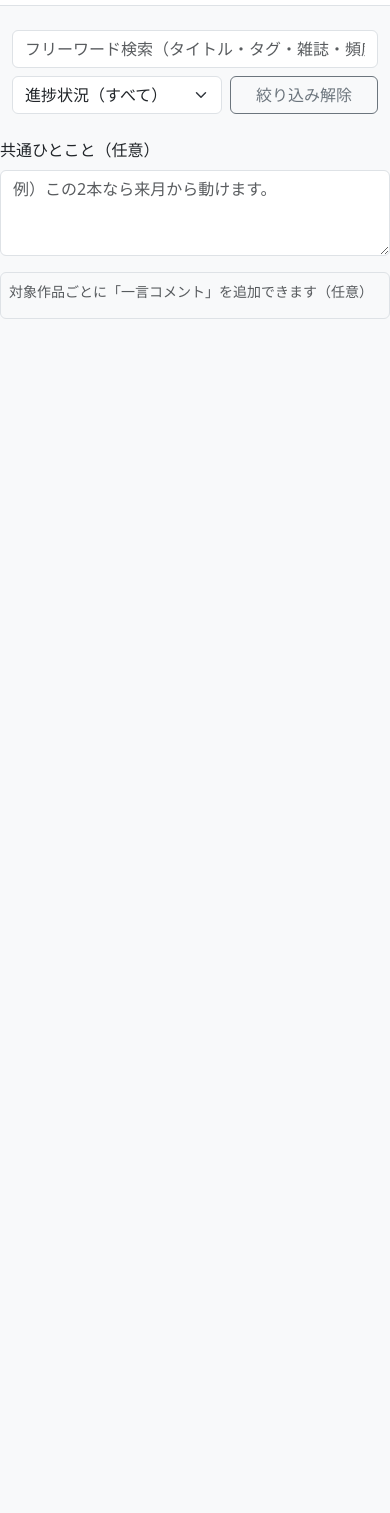
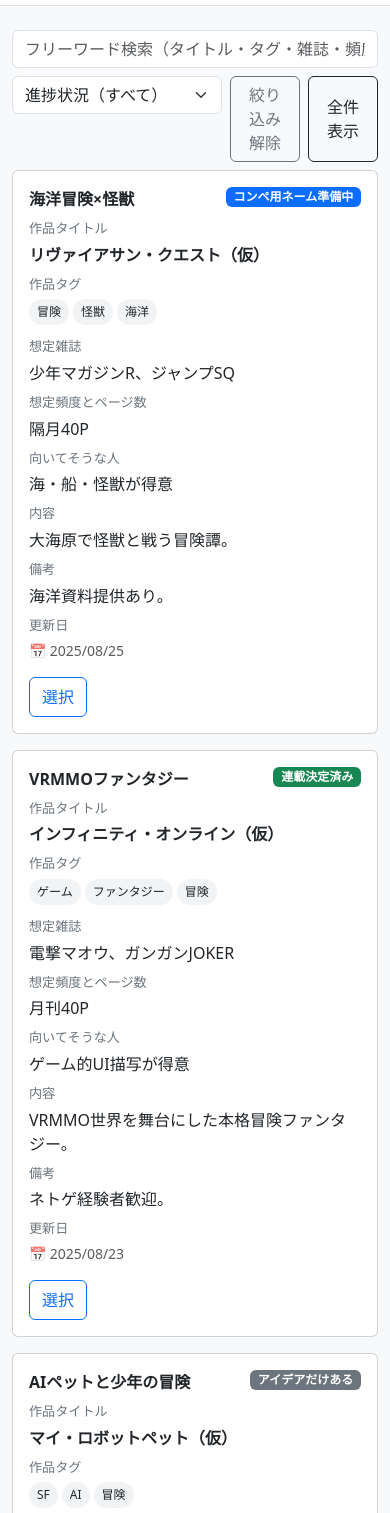
Before and after one commit to fukahorock/mangamatch, a plain HTML site: page frontend/index.html in a window 390 px wide. Shown: the part 87-1600 px from the top of the page. Before the commit the page ends 844 px from the top, so only its background shows below. Drawn offline with nearby package versions, Linux system fonts and the light colour scheme.

Commit message:
update index.html

```diff
--- a/frontend/app.js
+++ b/frontend/app.js
@@ -4,8 +4,9 @@
   const emptyEl = $("#empty");
   const stickyBar = $("#stickyBar");
   const countEl = $("#count");
+  const pagerEl = $("#pager");
 
-  // デモ用ログイン表示
+  // ログイン表示（デモ）
   const demoName = "（テストユーザー）";
   ["#userName", "#userNameSide", "#userNameOff"].forEach(sel=>{
     const el = document.querySelector(sel); if(el) el.textContent = demoName;
@@ -15,18 +16,30 @@
   const res = await fetch("projects.json", { cache: "no-store" });
   let projects = await res.json();
 
-  // 更新日ソート（新しい順）
+  // 更新日で新しい順
   projects.sort((a,b)=> new Date(b.updatedAt) - new Date(a.updatedAt));
 
-  const selected = new Map();
-  let progressFilter = "";
-  let keyword = "";
+  // 状態
+  const selected = new Map(); // id -> project
+  let progressFilter = "";    // 進捗のみ
+  let keyword = "";           // フリーワード
+  let tagFilter = "";         // タグクリック絞り込み
+  let showAll = false;        // 全件表示
+  const perPage = 6;
+  let currentPage = 1;
+
+  // UI参照
+  const activeTagBar = $("#activeTagBar");
+  const activeTagEl  = $("#activeTag");
+  const toggleAllBtn = $("#toggleAllBtn");
+  const toggleAllBtnSp = $("#toggleAllBtnSp");
 
   const progressColor = (p)=>({
     "連載決定済み":"success",
     "コンペ用ネーム準備中":"primary",
     "一緒につくろう企画段階":"warning",
-    "アイデアだけある":"secondary"
+    "アイデアだけある":"secondary",
+    "募集終了":"secondary"
   }[p] || "secondary");
 
   function formatDate(iso){
@@ -38,6 +51,7 @@
 
   function matches(p){
     if(progressFilter && p.progress !== progressFilter) return false;
+    if(tagFilter && !(p.tags||[]).includes(tagFilter)) return false;
     if(keyword){
       const blob = [
         p.projectName, p.progress, p.title,
@@ -49,8 +63,65 @@
     return true;
   }
 
+  function filteredItems(){
+    return projects.filter(matches);
+  }
+
+  function pagedItems(items){
+    if(showAll) return items;
+    const start = (currentPage-1)*perPage;
+    return items.slice(start, start + perPage);
+  }
+
+  function renderPager(total){
+    pagerEl.innerHTML = "";
+    if(showAll) return;
+
+    const totalPages = Math.max(1, Math.ceil(total/perPage));
+    currentPage = Math.min(currentPage, totalPages);
+
+    const mkItem = (label, page, disabled=false, active=false)=>{
+      const li = document.createElement("li");
+      li.className = `page-item ${disabled?'disabled':''} ${active?'active':''}`;
+      const a = document.createElement("a");
+      a.className = "page-link";
+      a.href = "#";
+      a.textContent = label;
+      a.addEventListener("click",(e)=>{
+        e.preventDefault();
+        if(disabled || page===currentPage) return;
+        currentPage = page;
+        render();
+        window.scrollTo({top:0, behavior:"smooth"});
+      });
+      li.appendChild(a);
+      return li;
+    };
+
+    const totalPagesNum = Math.max(1, Math.ceil(total/perPage));
+    pagerEl.appendChild(mkItem("«", Math.max(1, currentPage-1), currentPage===1));
+    for(let p=1;p<=totalPagesNum;p++){
+      pagerEl.appendChild(mkItem(String(p), p, false, p===currentPage));
+    }
+    pagerEl.appendChild(mkItem("»", Math.min(totalPagesNum, currentPage+1), currentPage===totalPagesNum));
+  }
+
   function render(){
-    const items = projects.filter(matches);
+    const itemsAll = filteredItems();
+    const items = pagedItems(itemsAll);
+
+    // 上部の「全件表示」ボタン表示制御
+    if(itemsAll.length > perPage){
+      toggleAllBtn?.classList.remove("d-none");
+      toggleAllBtnSp?.classList.remove("d-none");
+    } else {
+      toggleAllBtn?.classList.add("d-none");
+      toggleAllBtnSp?.classList.add("d-none");
+    }
+    toggleAllBtn && (toggleAllBtn.textContent = showAll ? "ページ表示" : "全件表示");
+    toggleAllBtnSp && (toggleAllBtnSp.textContent = showAll ? "ページ表示" : "全件表示");
+
+    // リスト描画
     listEl.innerHTML = "";
     if(!items.length){ emptyEl.classList.remove("d-none"); }
     else { emptyEl.classList.add("d-none"); }
@@ -59,14 +130,22 @@
       const col = document.createElement("div");
       // 基本2列
       col.className = "col-12 col-md-6 col-lg-6";
-      const tagsHtml = (p.tags||[]).map(t=>`<span class="mm-chip">${t}</span>`).join("");
+
+      const tagsHtml = (p.tags||[]).map(t=>`<span class="mm-chip js-tag" data-tag="${t}">${t}</span>`).join("");
+
+      // 募集終了の表示制御
+      const isClosed = (p.progress === "募集終了");
+      const badgeClass = isClosed ? "badge-closed" : `text-bg-${progressColor(p.progress)}`;
+      const selectBtnStateClass = selected.has(p.id) ? "btn-primary" : "btn-outline-primary";
+      const selectBtnLabel = selected.has(p.id) ? "✓ 選択中" : "選択";
+      const disabledAttr = isClosed ? "disabled" : "";
 
       col.innerHTML = `
         <div class="card mm-card h-100">
           <div class="card-body d-flex flex-column">
             <div class="d-flex align-items-start justify-content-between">
               <div class="fw-semibold">${p.projectName}</div>
-              <span class="badge text-bg-${progressColor(p.progress)}">${p.progress}</span>
+              <span class="badge ${badgeClass}">${p.progress}</span>
             </div>
 
             <div class="mt-2">
@@ -109,25 +188,41 @@
               <div class="small text-muted">📅 ${formatDate(p.updatedAt)}</div>
             </div>
 
-            <div class="mt-3 d-flex justify-content-end">
-              <div class="form-check">
-                <input class="form-check-input js-check" type="checkbox" value="${p.id}" id="chk_${p.id}">
-                <label class="form-check-label small" for="chk_${p.id}">選択</label>
-              </div>
+            <div class="mt-3 d-flex justify-content-between align-items-center">
+              <button class="btn select-btn ${selectBtnStateClass} js-select" data-id="${p.id}" ${disabledAttr}>${selectBtnLabel}</button>
+              ${isClosed ? '<span class="small text-muted ms-2">募集終了のため選択不可</span>' : ''}
             </div>
           </div>
         </div>
       `;
       listEl.appendChild(col);
 
-      // 複数選択
-      const chk = col.querySelector(".js-check");
-      chk.checked = selected.has(p.id);
-      chk.addEventListener("change",(e)=>{
-        if(e.target.checked) selected.set(p.id,p); else selected.delete(p.id);
-        updateBar();
+      // タグクリック → フィルタ
+      col.querySelectorAll(".js-tag").forEach(el=>{
+        el.addEventListener("click", ()=>{
+          tagFilter = el.dataset.tag;
+          activeTagEl.textContent = `# ${tagFilter}`;
+          activeTagBar.classList.remove("d-none");
+          currentPage = 1;
+          render();
+          window.scrollTo({top:0,behavior:"smooth"});
         });
       });
+
+      // 選択ボタン（トグル）
+      const btn = col.querySelector(".js-select");
+      if(btn){
+        btn.addEventListener("click", ()=>{
+          if(selected.has(p.id)) selected.delete(p.id);
+          else selected.set(p.id, p);
+          updateBar();
+          render(); // ボタン見た目更新のため再描画
+        });
+      }
+    });
+
+    // ページャ
+    renderPager(filteredItems().length);
   }
 
   function updateBar(){
@@ -136,19 +231,27 @@
     stickyBar.style.display = n ? "block" : "none";
   }
 
-  // 検索・進捗
-  $("#searchInput").addEventListener("input",(e)=>{ keyword = e.target.value.trim().toLowerCase(); render(); });
-  $("#filterProgress").addEventListener("change",(e)=>{ progressFilter = e.target.value; render(); });
+  // 検索・進捗・タグ解除
+  $("#searchInput").addEventListener("input",(e)=>{ keyword = e.target.value.trim().toLowerCase(); currentPage=1; render(); });
+  $("#filterProgress").addEventListener("change",(e)=>{ progressFilter = e.target.value; currentPage=1; render(); });
   $("#clearFilters").addEventListener("click", ()=>{
-    progressFilter=""; keyword="";
+    progressFilter=""; keyword=""; tagFilter="";
     $("#searchInput").value=""; $("#filterProgress").value="";
-    render();
+    activeTagBar.classList.add("d-none");
+    currentPage=1; render();
   });
+  $("#clearTagBtn").addEventListener("click", ()=>{
+    tagFilter=""; activeTagBar.classList.add("d-none"); currentPage=1; render();
+  });
+
+  // 全件表示トグル（PC/スマホ）
+  const toggleAll = ()=>{ showAll = !showAll; currentPage = 1; render(); };
+  toggleAllBtn?.addEventListener("click", toggleAll);
+  toggleAllBtnSp?.addEventListener("click", ()=>{ toggleAll(); /* 閉じるのは任意 */ });
 
   // 送信モーダル（デザインのみ）
   const modal = new bootstrap.Modal(document.getElementById("submitModal"));
-
-document.getElementById("openModalBtn").addEventListener("click", ()=>{
+  $("#openModalBtn").addEventListener("click", ()=>{
     const wrap = document.getElementById("selectedList");
     wrap.innerHTML = "";
     [...selected.values()].forEach(p=>{
@@ -182,7 +285,6 @@ document.getElementById("submitForm").addEventListener("submit",(e)=>{
     modal.hide();
   });
 
-
   // 初期表示
   render();
 })();
--- a/frontend/index.html
+++ b/frontend/index.html
@@ -7,15 +7,19 @@
   <!-- Bootstrap 5 (CDN) -->
   <link href="https://cdn.jsdelivr.net/npm/bootstrap@5.3.3/dist/css/bootstrap.min.css" rel="stylesheet" crossorigin="anonymous">
   <style>
-    body{background:#f8f9fa; padding-bottom:96px;}
+    body{background:#f8f9fa; padding-bottom:120px;}
     .mm-card{transition:box-shadow .15s ease;}
     .mm-card:hover{box-shadow:0 .25rem .75rem rgba(0,0,0,.08);}
-    .mm-chip{display:inline-block;padding:.25rem .5rem;border-radius:999px;font-size:.75rem;background:#f1f3f5;margin-right:.25rem;margin-bottom:.25rem;}
+    .mm-chip{display:inline-block;padding:.25rem .5rem;border-radius:999px;font-size:.75rem;background:#f1f3f5;margin-right:.25rem;margin-bottom:.25rem;cursor:pointer;}
+    .mm-chip:hover{background:#e9ecef;}
     .mm-label{font-size:.82rem;color:#6c757d;}
     .mm-note{white-space:pre-wrap;}
     .mm-stickybar{position:fixed;left:0;right:0;bottom:0;z-index:1030;display:none}
     .avatar{width:36px;height:36px;border-radius:50%;object-fit:cover}
     @media (min-width: 992px){ .content-with-nav{display:grid;grid-template-columns:1fr 280px;gap:24px;} }
+    .select-btn.btn { min-height: 40px; }
+    .select-btn.selected { pointer-events: auto; }
+    .badge-closed { background: #6c757d !important; }
   </style>
 </head>
 <body>
@@ -43,27 +47,41 @@
     <!-- メイン列 -->
     <section>
       <!-- 上部フィルタ -->
-      <div class="row g-2 mb-3">
-        <div class="col-12 col-md-7">
+      <div class="row g-2 mb-2">
+        <div class="col-12 col-lg-6">
           <input id="searchInput" class="form-control" placeholder="フリーワード検索（タイトル・タグ・雑誌・頻度/ページ数・向いてそうな人・内容）" />
         </div>
-        <div class="col-7 col-md-3">
+        <div class="col-7 col-sm-6 col-lg-3">
           <select id="filterProgress" class="form-select">
             <option value="">進捗状況（すべて）</option>
             <option value="連載決定済み">連載決定済み</option>
             <option value="コンペ用ネーム準備中">コンペ用ネーム準備中</option>
             <option value="一緒につくろう企画段階">一緒につくろう企画段階</option>
             <option value="アイデアだけある">アイデアだけある</option>
+            <option value="募集終了">募集終了</option>
           </select>
         </div>
-        <div class="col-5 col-md-2 d-grid">
-          <button id="clearFilters" class="btn btn-outline-secondary">絞り込み解除</button>
+        <div class="col-5 col-sm-6 col-lg-3 d-flex gap-2">
+          <button id="clearFilters" class="btn btn-outline-secondary w-100">絞り込み解除</button>
+          <button id="toggleAllBtn" class="btn btn-outline-dark d-none d-lg-inline w-100">全件表示</button>
         </div>
+      </div>
+
+      <!-- タグ絞り込みインジケータ -->
+      <div id="activeTagBar" class="mb-3 d-none">
+        <span class="small me-2 text-muted">タグで絞り込み中：</span>
+        <span id="activeTag" class="badge text-bg-dark me-2"></span>
+        <button id="clearTagBtn" class="btn btn-sm btn-outline-secondary">タグ解除</button>
       </div>
 
       <!-- 一覧 -->
       <div id="list" class="row g-3"></div>
       <div id="empty" class="text-center text-muted py-5 d-none">該当する作品がありません。</div>
+
+      <!-- ページネーション -->
+      <nav class="mt-3 d-flex justify-content-center">
+        <ul id="pager" class="pagination"></ul>
+      </nav>
     </section>
 
     <!-- 右ナビ -->
@@ -90,7 +108,7 @@
     </aside>
   </main>
 
-  <!-- オフキャンバス -->
+  <!-- オフキャンバス（スマホのナビ） -->
   <div class="offcanvas offcanvas-start" tabindex="-1" id="navOffcanvas" aria-labelledby="navOffcanvasLabel">
     <div class="offcanvas-header">
       <h5 class="offcanvas-title" id="navOffcanvasLabel">ナビゲーション</h5>
@@ -110,10 +128,12 @@
         <li class="mb-2"><a href="#" class="link-dark" data-bs-dismiss="offcanvas">よくある質問</a></li>
         <li class="mb-2"><a href="#" class="link-dark" data-bs-dismiss="offcanvas">お問い合わせ</a></li>
       </ul>
+      <hr>
+      <button id="toggleAllBtnSp" class="btn btn-outline-dark w-100">全件表示</button>
     </div>
   </div>
 
-  <!-- 下部：選択バー -->
+  <!-- 下部：選択バー（ECサイト形式） -->
   <div id="stickyBar" class="mm-stickybar bg-white border-top">
     <div class="container py-3 d-flex flex-wrap gap-2 align-items-center justify-content-between">
       <div class="small">選択中: <span id="count" class="fw-bold">0</span> 件</div>
@@ -122,20 +142,29 @@
   </div>
 
   <!-- モーダル -->
+  <div class="modal fade" id="submitModal" tabindex="-1" aria-hidden="true">
+    <div class="modal-dialog">
+      <form id="submitForm" class="modal-content">
+        <div class="modal-header">
+          <h5 class="modal-title">フカホリに伝える（まとめて）</h5>
+          <button type="button" class="btn-close" data-bs-dismiss="modal" aria-label="閉じる"></button>
+        </div>
         <div class="modal-body">
           <div class="mb-3">
-      <label class="form-label">共通ひとこと（任意）</label>
+            <label class="form-label">フカホリへのメッセージ（任意）</label>
             <textarea class="form-control" id="noteCommon" rows="3" placeholder="例）この2本なら来月から動けます。"></textarea>
           </div>
-
           <div class="border rounded p-2">
-      <div class="small text-muted mb-2">
-        対象作品ごとに「一言コメント」を追加できます（任意）
-      </div>
+            <div class="small text-muted mb-2">各作品に「一言コメント」を追加できます（任意）</div>
             <div id="selectedList" class="vstack gap-2"></div>
           </div>
         </div>
-
+        <div class="modal-footer">
+          <button id="submitBtn" class="btn btn-primary" type="submit">送信（いまはconsole出力）</button>
+        </div>
+      </form>
+    </div>
+  </div>
 
   <script src="https://cdn.jsdelivr.net/npm/bootstrap@5.3.3/dist/js/bootstrap.bundle.min.js" crossorigin="anonymous"></script>
   <script src="app.js"></script>
--- a/frontend/projects.json
+++ b/frontend/projects.json
@@ -1,42 +1,16 @@
 [
   {
-    "id": "p5",
-    "projectName": "ゆるっと魔女と旅する日常ファンタジー",
-    "progress": "一緒につくろう企画段階",
-    "title": "エリカとヴェロの魔導旅日記（仮）",
-    "tags": ["日常", "ファンタジー", "旅", "魔法少女"],
-    "magazines": "コミックフラッパー、電撃マオウ",
-    "cadenceAndPages": "隔月30P",
-    "goodFor": "女の子や魔法演出が得意／かわいい世界観が好き",
-    "summary": "魔女見習いエリカと剣士ヴェロが各地を旅しながら、魔法と料理と出会いを描くハートフルな冒険。",
-    "notes": "キャラデザ寄りの作画歓迎。",
-    "updatedAt": "2025-08-30"
-  },
-  {
-    "id": "p4",
-    "projectName": "近未来都市での金融サスペンス",
-    "progress": "連載決定済み",
-    "title": "マネーウルフ・ネオ（仮）",
-    "tags": ["サスペンス", "経済", "近未来", "青年誌"],
-    "magazines": "スピリッツ、モーニング",
+    "id": "p1",
+    "projectName": "拳で西部劇世界を戦う漫画",
+    "progress": "コンペ用ネーム準備中",
+    "title": "拳骨無頼（仮）",
+    "tags": ["少年", "ファンタジー", "アクション", "ヤンキー", "スチームパンク"],
+    "magazines": "アフタヌーン、スピリッツ",
     "cadenceAndPages": "月刊40P",
-    "goodFor": "硬派なストーリー／ビル街や都市背景が得意",
-    "summary": "仮想通貨やスタジアム再開発をめぐり、少年起業家たちが未来都市でマネーバトルを繰り広げる。",
-    "notes": "背景写真・取材資料充実。長期連載前提。",
-    "updatedAt": "2025-08-28"
-  },
-  {
-    "id": "p3",
-    "projectName": "異世界転生×サイバーセキュリティギャグ",
-    "progress": "アイデアだけある",
-    "title": "転生した世界のセキュリティがガバガバな件（仮）",
-    "tags": ["ギャグ", "異世界", "IT", "冒険"],
-    "magazines": "ジャンプ＋、マガポケ",
-    "cadenceAndPages": "週刊16P",
-    "goodFor": "ギャグ・パロディが得意な人／現代ネタが好きな人",
-    "summary": "現代のIT知識を異世界に持ち込んだ主人公が、魔法世界の“ガバガバ”セキュリティをネタにしつつ改善？していく。",
-    "notes": "ギャグ寄り。ネタ出しは豊富。",
-    "updatedAt": "2025-08-25"
+    "goodFor": "バトル作画が好き／銃や鎧など装備が好き",
+    "summary": "銃と拳が並び立つ西部劇世界。主人公は拳闘流派の継承者。抗争の渦に巻き込まれる。",
+    "notes": "短編試作から相談OK。背景資料あり。",
+    "updatedAt": "2025-08-02"
   },
   {
     "id": "p2",
@@ -48,20 +22,176 @@
     "cadenceAndPages": "隔週20P",
     "goodFor": "柔らかい日常／料理や食器の描写が得意",
     "summary": "料理研究部に入った新入生と先輩の、台所から始まる青春。",
-    "notes": "カラー扉あり。食器・キッチン道具の参考資料あり。",
-    "updatedAt": "2025-08-22"
+    "notes": "カラー扉あり。",
+    "updatedAt": "2025-08-04"
   },
   {
-    "id": "p1",
-    "projectName": "拳で西部劇世界を戦う漫画",
+    "id": "p3",
+    "projectName": "異世界転生×サイバーセキュリティギャグ",
+    "progress": "アイデアだけある",
+    "title": "転生した世界のセキュリティがガバガバな件（仮）",
+    "tags": ["ギャグ", "異世界", "IT", "冒険"],
+    "magazines": "ジャンプ＋、マガポケ",
+    "cadenceAndPages": "週刊16P",
+    "goodFor": "ギャグ・パロディが得意な人／現代ネタが好きな人",
+    "summary": "現代のIT知識を異世界に持ち込んだ主人公が、魔法世界の“ガバガバ”セキュリティをネタにする。",
+    "notes": "ギャグ寄り。",
+    "updatedAt": "2025-08-06"
+  },
+  {
+    "id": "p4",
+    "projectName": "近未来都市での金融サスペンス",
+    "progress": "連載決定済み",
+    "title": "マネーウルフ・ネオ（仮）",
+    "tags": ["サスペンス", "経済", "近未来", "青年誌"],
+    "magazines": "スピリッツ、モーニング",
+    "cadenceAndPages": "月刊40P",
+    "goodFor": "硬派なストーリー／都市背景が得意",
+    "summary": "仮想通貨や再開発をめぐり、少年起業家たちが未来都市でマネーバトルを繰り広げる。",
+    "notes": "長期連載前提。",
+    "updatedAt": "2025-08-08"
+  },
+  {
+    "id": "p5",
+    "projectName": "ゆるっと魔女と旅する日常ファンタジー",
+    "progress": "一緒につくろう企画段階",
+    "title": "エリカとヴェロの魔導旅日記（仮）",
+    "tags": ["日常", "ファンタジー", "旅", "魔法少女"],
+    "magazines": "コミックフラッパー、電撃マオウ",
+    "cadenceAndPages": "隔月30P",
+    "goodFor": "女の子や魔法演出が得意",
+    "summary": "魔女見習いエリカと剣士ヴェロが各地を旅するハートフル冒険。",
+    "notes": "キャラデザ寄り作画歓迎。",
+    "updatedAt": "2025-08-09"
+  },
+  {
+    "id": "p6",
+    "projectName": "地下アイドル×格闘漫画",
     "progress": "コンペ用ネーム準備中",
-    "title": "拳骨無頼（仮）",
-    "tags": ["少年", "ファンタジー", "アクション", "ヤンキー", "スチームパンク"],
-    "magazines": "アフタヌーン、スピリッツ",
+    "title": "ステージ・ブロウ（仮）",
+    "tags": ["格闘技", "音楽", "青年", "ダーク"],
+    "magazines": "ヤングジャンプ、モーニング",
+    "cadenceAndPages": "隔週24P",
+    "goodFor": "アクションとアイドル両方が描ける人",
+    "summary": "地下アイドルがファイトクラブに参戦する異色作。",
+    "notes": "音楽要素あり。",
+    "updatedAt": "2025-08-11"
+  },
+  {
+    "id": "p7",
+    "projectName": "江戸時代×SF忍者アクション",
+    "progress": "アイデアだけある",
+    "title": "忍者クロノクル（仮）",
+    "tags": ["歴史", "忍者", "SF", "アクション"],
+    "magazines": "ジャンプSQ、アフタヌーン",
+    "cadenceAndPages": "月刊36P",
+    "goodFor": "時代劇や忍者が好き／SF描写が得意",
+    "summary": "江戸にタイムスリップして未来兵器と戦う忍者。",
+    "notes": "資料提供あり。",
+    "updatedAt": "2025-08-12"
+  },
+  {
+    "id": "p8",
+    "projectName": "スポーツ実況バトル",
+    "progress": "一緒につくろう企画段階",
+    "title": "実況魂（仮）",
+    "tags": ["スポーツ", "バトル", "実況"],
+    "magazines": "週刊少年チャンピオン",
+    "cadenceAndPages": "週刊20P",
+    "goodFor": "スポーツ好き／バトル構図が得意",
+    "summary": "実況が強さになるスポーツバトル漫画。",
+    "notes": "ギャグ要素あり。",
+    "updatedAt": "2025-08-14"
+  },
+  {
+    "id": "p9",
+    "projectName": "異能高校サスペンス",
+    "progress": "募集終了",
+    "title": "閉ざされた学園（仮）",
+    "tags": ["サスペンス", "ホラー", "学園"],
+    "magazines": "ガンガンONLINE",
+    "cadenceAndPages": "隔週20P",
+    "goodFor": "ダークな学園ものが好き",
+    "summary": "特殊能力を持つ生徒たちが閉じ込められ、脱出をかけた心理戦を繰り広げる。",
+    "notes": "プロット完成済。",
+    "updatedAt": "2025-08-15"
+  },
+  {
+    "id": "p10",
+    "projectName": "戦国武将×サイボーグ",
+    "progress": "アイデアだけある",
+    "title": "超戦国機兵伝（仮）",
+    "tags": ["歴史", "ロボット", "戦国", "アクション"],
+    "magazines": "マガジンポケット、ジャンプ＋",
+    "cadenceAndPages": "週刊18P",
+    "goodFor": "歴史＋メカ得意な人",
+    "summary": "戦国武将がサイボーグ兵器化して戦う。",
+    "notes": "ギャグ寄り要素も可。",
+    "updatedAt": "2025-08-16"
+  },
+  {
+    "id": "p11",
+    "projectName": "未来の競馬バトル",
+    "progress": "コンペ用ネーム準備中",
+    "title": "ホースギア（仮）",
+    "tags": ["競馬", "スポーツ", "未来"],
+    "magazines": "スピリッツ、週刊少年マガジン",
+    "cadenceAndPages": "隔週22P",
+    "goodFor": "動物やメカが描ける人",
+    "summary": "サイボーグ馬を駆ってバトルする未来の競馬。",
+    "notes": "馬の資料あり。",
+    "updatedAt": "2025-08-18"
+  },
+  {
+    "id": "p12",
+    "projectName": "ゆるキャラ×ゾンビサバイバル",
+    "progress": "一緒につくろう企画段階",
+    "title": "カワイゾンビランド（仮）",
+    "tags": ["ギャグ", "ホラー", "サバイバル"],
+    "magazines": "コミックガンマ",
+    "cadenceAndPages": "月刊32P",
+    "goodFor": "ギャップのある作画が好き",
+    "summary": "かわいい着ぐるみキャラがゾンビに挑む。",
+    "notes": "ホラーギャグ。",
+    "updatedAt": "2025-08-19"
+  },
+  {
+    "id": "p13",
+    "projectName": "AIペットと少年の冒険",
+    "progress": "アイデアだけある",
+    "title": "マイ・ロボットペット（仮）",
+    "tags": ["SF", "AI", "冒険"],
+    "magazines": "月刊少年シリウス",
+    "cadenceAndPages": "月刊34P",
+    "goodFor": "ロボット・動物が得意",
+    "summary": "AI搭載ペットと少年の成長物語。",
+    "notes": "温かみのある画風歓迎。",
+    "updatedAt": "2025-08-21"
+  },
+  {
+    "id": "p14",
+    "projectName": "VRMMOファンタジー",
+    "progress": "連載決定済み",
+    "title": "インフィニティ・オンライン（仮）",
+    "tags": ["ゲーム", "ファンタジー", "冒険"],
+    "magazines": "電撃マオウ、ガンガンJOKER",
     "cadenceAndPages": "月刊40P",
-    "goodFor": "バトル作画が好き／銃や鎧など装備が好き",
-    "summary": "銃と拳が並び立つ西部劇世界。主人公は拳闘流派の継承者。ギャング抗争の渦に巻き込まれる。",
-    "notes": "短編試作から相談OK。背景資料あり。",
-    "updatedAt": "2025-08-20"
+    "goodFor": "ゲーム的UI描写が得意",
+    "summary": "VRMMO世界を舞台にした本格冒険ファンタジー。",
+    "notes": "ネトゲ経験者歓迎。",
+    "updatedAt": "2025-08-23"
+  },
+  {
+    "id": "p15",
+    "projectName": "海洋冒険×怪獣",
+    "progress": "コンペ用ネーム準備中",
+    "title": "リヴァイアサン・クエスト（仮）",
+    "tags": ["冒険", "怪獣", "海洋"],
+    "magazines": "少年マガジンR、ジャンプSQ",
+    "cadenceAndPages": "隔月40P",
+    "goodFor": "海・船・怪獣が得意",
+    "summary": "大海原で怪獣と戦う冒険譚。",
+    "notes": "海洋資料提供あり。",
+    "updatedAt": "2025-08-25"
   }
 ]
```
Lines whose indentation alone changed are shown as unchanged.
